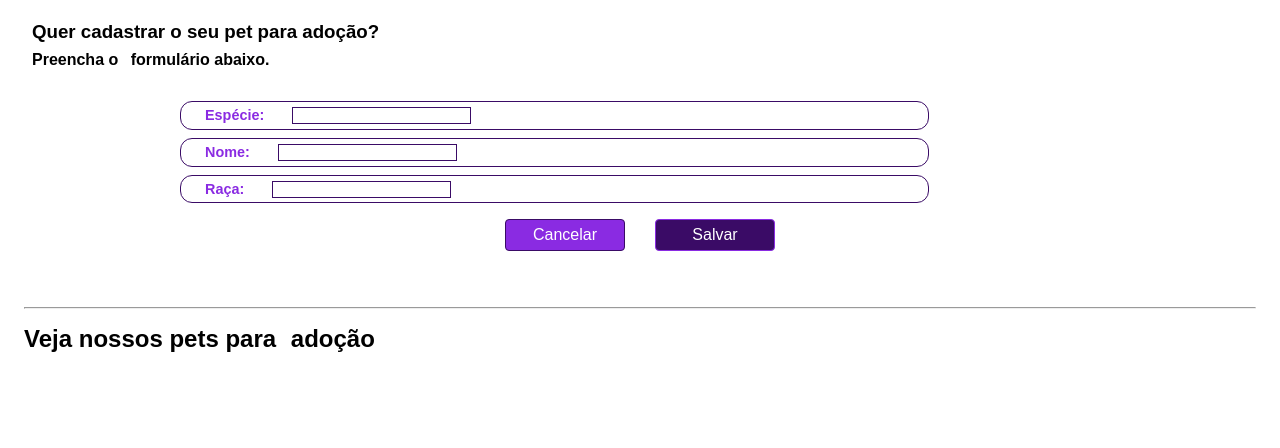
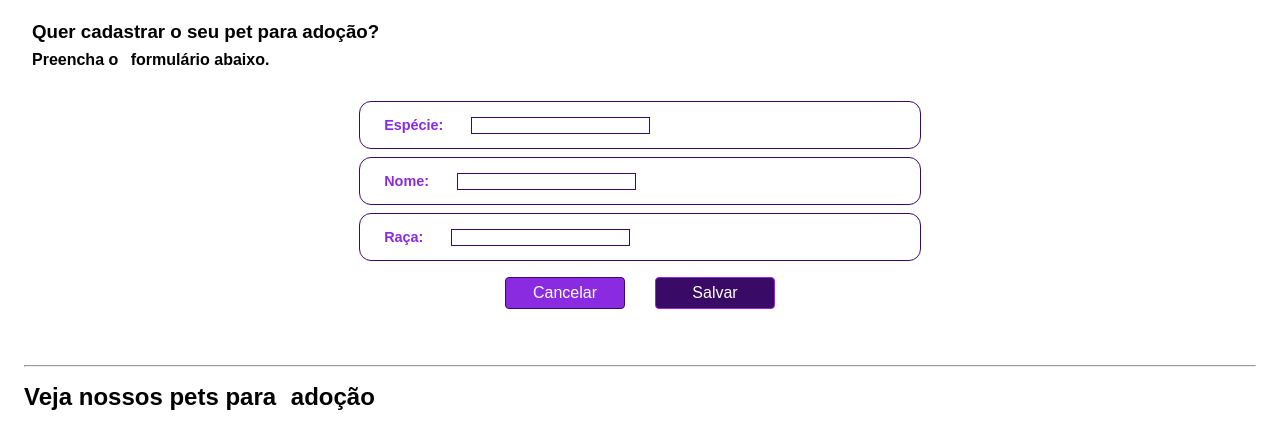
Before and after one commit to MeloMatheus89/exercicios-api-pets, a plain HTML site: page index.html in a window 1280 px wide. Shown: the part 64-512 px from the top of the page. Drawn offline with Linux system fonts and the light colour scheme; no server answers.

Commit message:
corrigido o alinamento do grupo form

```diff
--- a/css/style.css
+++ b/css/style.css
@@ -29,13 +29,14 @@ strong {
 }
 
 .grupo {
-  width: 80%;
-  height: 1.8rem;
+  width: 60%;
+  height: 3rem;
   border: 1px solid var(--cor-bordas);
   border-radius: 12px;
   font-size: 0.9rem;
   color: blueviolet;
-
+  margin-left: auto;
+  margin-right: auto;
   /* Display */
   display: flex;
   align-items: center;
```
